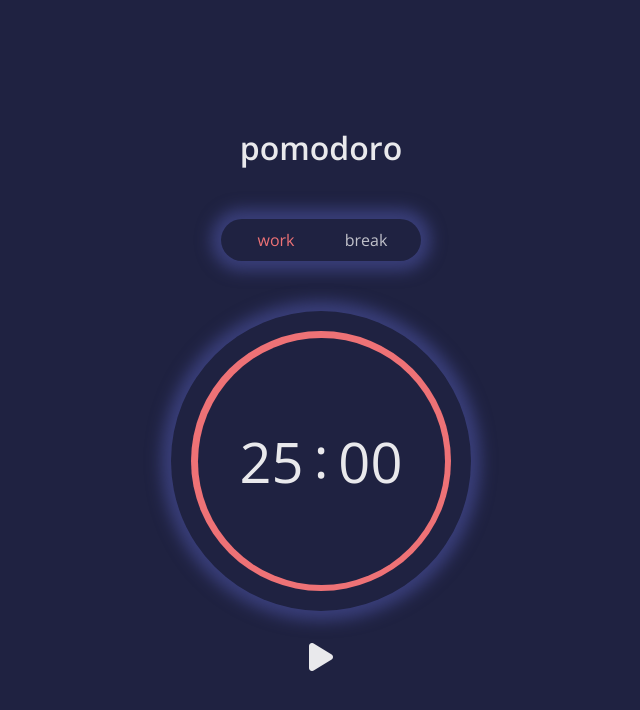
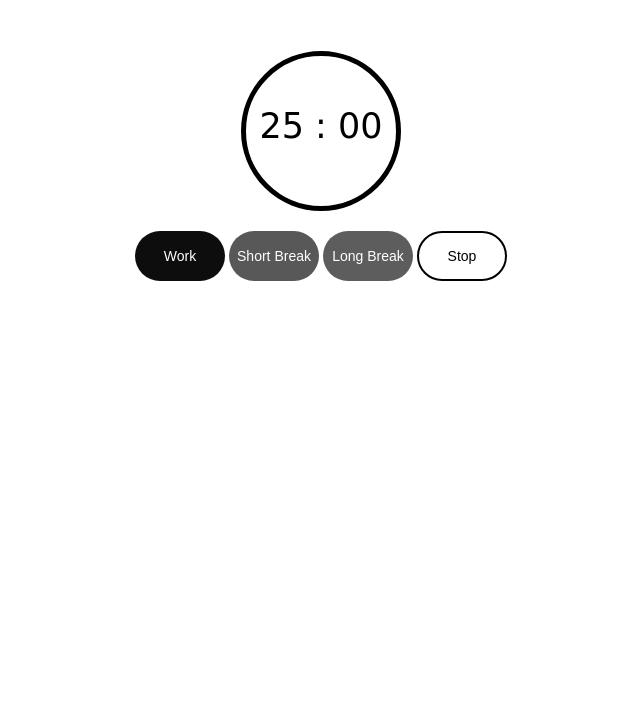
Before and after one commit to Tom97-433/notion-widget, a plain HTML site: page index.html in a window 1280 px wide. Shown: the whole page, without its empty margins (319-959 px from the left). Drawn offline with nearby package versions, Linux system fonts and the light colour scheme; a web font is replaced by a local one.

Commit message:
Update index.html

```diff
--- a/index.html
+++ b/index.html
@@ -1,269 +1,189 @@
 <!DOCTYPE html>
-<html lang="en">
+<html lang="fr">
   <head>
     <meta charset="UTF-8" />
-    <meta http-equiv="X-UA-Compatible" content="IE=edge" />
     <meta name="viewport" content="width=device-width, initial-scale=1.0" />
-    <title>Pomodoro Timer</title>
+    <style>
 
-    <!-- FONT -->
-    <link rel="preconnect" href="https://fonts.googleapis.com" />
-    <link rel="preconnect" href="https://fonts.gstatic.com" crossorigin />
-    <link
-      href="https://fonts.googleapis.com/css2?family=Open+Sans:wght@300;400;600&display=swap"
-      rel="stylesheet"
-    />
+    @import url('https://fonts.googleapis.com/css2?family=Caprasimo&display=swap');
 
-    <!-- ICONS -->
-    <script
-      src="https://kit.fontawesome.com/6f3103b13c.js"
-      crossorigin="anonymous"
-    ></script>
-
-    <style>
-      :root {
-        font-size: 62.5%; /* 1rem = 10px */
-
-        --color-primary: hsl(235, 35%, 19%);
-        --color-secondary: hsl(358, 78%, 69%);
-        --color-font: hsla(0, 0%, 100%, 0.902);
-
-        --color-shadow: hsl(235, 36%, 35%);
+      #container {
+        border: 1px solid #ffffff;
+        border-radius: 20px;
+        width: 400px;
+        margin: 20px auto;
+        padding: 20px;
+        text-align: center;
+        background: #ffffff;
       }
 
-      * {
-        margin: 0;
-        padding: 0;
-        box-sizing: border-box;
+      #timer {
+        color: rgb(0, 0, 0);
+        font-family: 'Caprasimo', cursive;
+        font-size: 35px;
+        margin: 10px auto;
+        border: 5px solid rgb(0, 0, 0);
+        border-radius: 50%;
+        width: 150px;
+        height: 150px;
+        overflow: hidden;
+        position: relative;
+        -webkit-user-select: none;
+        -moz-user-select: none;
+        -ms-user-select: none;
+        user-select: none;
+        cursor: default;
       }
 
-      html,
-      body {
-        height: 100%;
-        background-color: var(--color-primary);
-        font-size: 1.6rem;
-        font-family: "Open sans", sans-serif;
-      }
-
-      p,
-      i,
-      h1 {
-        color: var(--color-font);
-      }
-
-      i {
-        font-size: 3.2rem;
-      }
-
-      h1 {
-        font-size: 3.2rem;
-      }
-
-      /* ==== CONTENT ==== */
-
-      section {
-        display: flex;
-        align-items: center;
-        height: 100%;
-      }
-
-      .container {
-        width: min(42.5rem, 100%);
-        margin-inline: auto;
-        padding-inline: 2rem;
-        display: flex;
-        justify-content: center;
-        align-items: center;
-        flex-direction: column;
-      }
-
-      .painel {
-        display: grid;
-        grid-template-columns: 1fr 1fr;
-        text-align: center;
-        width: 20rem;
-        margin-block: 5rem;
-        padding: 1rem;
-        border-radius: 10rem;
-        -webkit-box-shadow: 0px 0px 15px 10px var(--color-shadow);
-        box-shadow: 0px 0px 15px 10px var(--color-shadow);
-      }
-
-      .painel p {
-        opacity: 0.8;
-        transition: 1s ease-in;
-      }
-
-      .painel p.active {
-        opacity: 1;
-        color: var(--color-secondary);
-      }
-
-      .timer {
-        display: flex;
-        justify-content: center;
-        align-items: center;
-        width: 30rem;
-        height: 30rem;
-        border-radius: 50%;
-        -webkit-box-shadow: 0px 0px 15px 10px var(--color-shadow);
-        box-shadow: 0px 0px 15px 10px var(--color-shadow);
-      }
-
-      .circle {
-        display: flex;
-        justify-content: center;
-        align-items: center;
-        width: 26rem;
-        height: 26rem;
-        border-radius: 50%;
-        background-color: var(--color-secondary);
+      #time {
+        margin-top: 50px;
+        z-index: 1;
         position: relative;
       }
 
-      .circle::before {
-        content: "";
+      #filler {
+        background: #50d40d;
+        height: 0px;
+        width: 200px;
         position: absolute;
-        width: 95%;
-        height: 95%;
-        border-radius: 50%;
-        background-color: var(--color-primary);
+        bottom: 0;
       }
 
-      .time {
-        position: relative;
-        display: flex;
-        flex-direction: row;
+      #buttons button {
+        background: #0d0d0d;
+        border: none;
+        color: #fff;
+        cursor: pointer;
+        padding: 5px;
+        width: 90px;
+        margin: 10px auto;
+        font-size: 14px;
+        height: 50px;
+        border-radius: 50px;
       }
 
-      .time p {
-        font-size: 5.6rem;
+      #buttons button#shortBreak {
+        background: rgb(88, 88, 88);
       }
 
-      .time p:nth-of-type(2) {
-        position: relative;
-        top: -0.5rem;
-        margin-inline: 1rem;
+      #buttons button#longBreak {
+        background: rgb(93, 93, 93);
       }
 
-      .controls {
-        margin-top: 3rem;
-      }
-
-      .controls button {
-        border: none;
-        background-color: transparent;
-        cursor: pointer;
-      }
-
-      .controls #reset {
-        display: none;
+      #buttons button#stop {
+        background-color: #fff;
+        color: black;
+        border: black solid 2px;
       }
     </style>
   </head>
   <body>
-    <section>
-      <div class="container">
-        <h1>pomodoro</h1>
-
-        <div class="painel">
-          <p id="work">work</p>
-          <p id="break">break</p>
+    <div id="pomodoro-app">
+      <div id="container">
+        <div id="timer">
+          <div id="time">
+            <span id="minutes">25</span>
+            <span id="colon">:</span>
+            <span id="seconds">00</span>
+          </div>
+          <div id="filler"></div>
         </div>
 
-        <div class="timer">
-          <div class="circle">
-            <div class="time">
-              <p id="minutes"></p>
-              <p>:</p>
-              <p id="seconds"></p>
-            </div>
-          </div>
-        </div>
-
-        <div class="controls">
-          <button id="start" onclick="start()">
-            <i class="fa-solid fa-play"></i>
-          </button>
-
-          <a id="reset" onclick="start()"
-            ><i class="fa-solid fa-arrow-rotate-left"></i
-          ></a>
+        <div id="buttons">
+          <button id="work">Work</button>
+          <button id="shortBreak">Short Break</button>
+          <button id="longBreak">Long Break</button>
+          <button id="stop">Stop</button>
         </div>
       </div>
-    </section>
+    </div>
 
-    <!-- SCRIPT -->
     <script>
-      // variables
-
-      let workTittle = document.getElementById("work");
-      let breakTittle = document.getElementById("break");
-
-      let workTime = 25;
-      let breakTime = 5;
-
-      let seconds = "00";
-
-      // display
-      window.onload = () => {
-        document.getElementById("minutes").innerHTML = workTime;
-        document.getElementById("seconds").innerHTML = seconds;
-
-        workTittle.classList.add("active");
+      var pomodoro = {
+        started: false,
+        minutes: 0,
+        seconds: 0,
+        fillerHeight: 0,
+        fillerIncrement: 0,
+        interval: null,
+        minutesDom: null,
+        secondsDom: null,
+        fillerDom: null,
+        init: function () {
+          var self = this;
+          this.minutesDom = document.querySelector("#minutes");
+          this.secondsDom = document.querySelector("#seconds");
+          this.fillerDom = document.querySelector("#filler");
+          this.interval = setInterval(function () {
+            self.intervalCallback.apply(self);
+          }, 1000);
+          document.querySelector("#work").onclick = function () {
+            self.startWork.apply(self);
+          };
+          document.querySelector("#shortBreak").onclick = function () {
+            self.startShortBreak.apply(self);
+          };
+          document.querySelector("#longBreak").onclick = function () {
+            self.startLongBreak.apply(self);
+          };
+          document.querySelector("#stop").onclick = function () {
+            self.stopTimer.apply(self);
+          };
+        },
+        resetVariables: function (mins, secs, started) {
+          this.minutes = mins;
+          this.seconds = secs;
+          this.started = started;
+          this.fillerIncrement = 200 / (this.minutes * 60);
+          this.fillerHeight = 0;
+        },
+        startWork: function () {
+          this.resetVariables(25, 0, true);
+        },
+        startShortBreak: function () {
+          this.resetVariables(5, 0, true);
+        },
+        startLongBreak: function () {
+          this.resetVariables(15, 0, true);
+        },
+        stopTimer: function () {
+          this.resetVariables(25, 0, false);
+          this.updateDom();
+        },
+        toDoubleDigit: function (num) {
+          if (num < 10) {
+            return "0" + parseInt(num, 10);
+          }
+          return num;
+        },
+        updateDom: function () {
+          this.minutesDom.innerHTML = this.toDoubleDigit(this.minutes);
+          this.secondsDom.innerHTML = this.toDoubleDigit(this.seconds);
+          this.fillerHeight = this.fillerHeight + this.fillerIncrement;
+          this.fillerDom.style.height = this.fillerHeight + "px";
+        },
+        intervalCallback: function () {
+          if (!this.started) return false;
+          if (this.seconds == 0) {
+            if (this.minutes == 0) {
+              this.timerComplete();
+              return;
+            }
+            this.seconds = 59;
+            this.minutes--;
+          } else {
+            this.seconds--;
+          }
+          this.updateDom();
+        },
+        timerComplete: function () {
+          this.started = false;
+          this.fillerHeight = 0;
+        },
       };
-
-      // start timer
-      function start() {
-        // change button
-        document.getElementById("start").style.display = "none";
-        document.getElementById("reset").style.display = "block";
-
-        // change the time
-        seconds = 59;
-
-        let workMinutes = workTime - 1;
-        let breakMinutes = breakTime - 1;
-
-        breakCount = 0;
-
-        // countdown
-        let timerFunction = () => {
-          //change the display
-          document.getElementById("minutes").innerHTML = workMinutes;
-          document.getElementById("seconds").innerHTML = seconds;
-
-          // start
-          seconds = seconds - 1;
-
-          if (seconds === 0) {
-            workMinutes = workMinutes - 1;
-            if (workMinutes === -1) {
-              if (breakCount % 2 === 0) {
-                // start break
-                workMinutes = breakMinutes;
-                breakCount++;
-
-                // change the painel
-                workTittle.classList.remove("active");
-                breakTittle.classList.add("active");
-              } else {
-                // continue work
-                workMinutes = workTime;
-                breakCount++;
-
-                // change the painel
-                breakTittle.classList.remove("active");
-                workTittle.classList.add("active");
-              }
-            }
-            seconds = 59;
-          }
-        };
-
-        // start countdown
-        setInterval(timerFunction, 1000); // 1000 = 1s
-      }
+      window.onload = function () {
+        pomodoro.init();
+      };
     </script>
   </body>
 </html>
```
